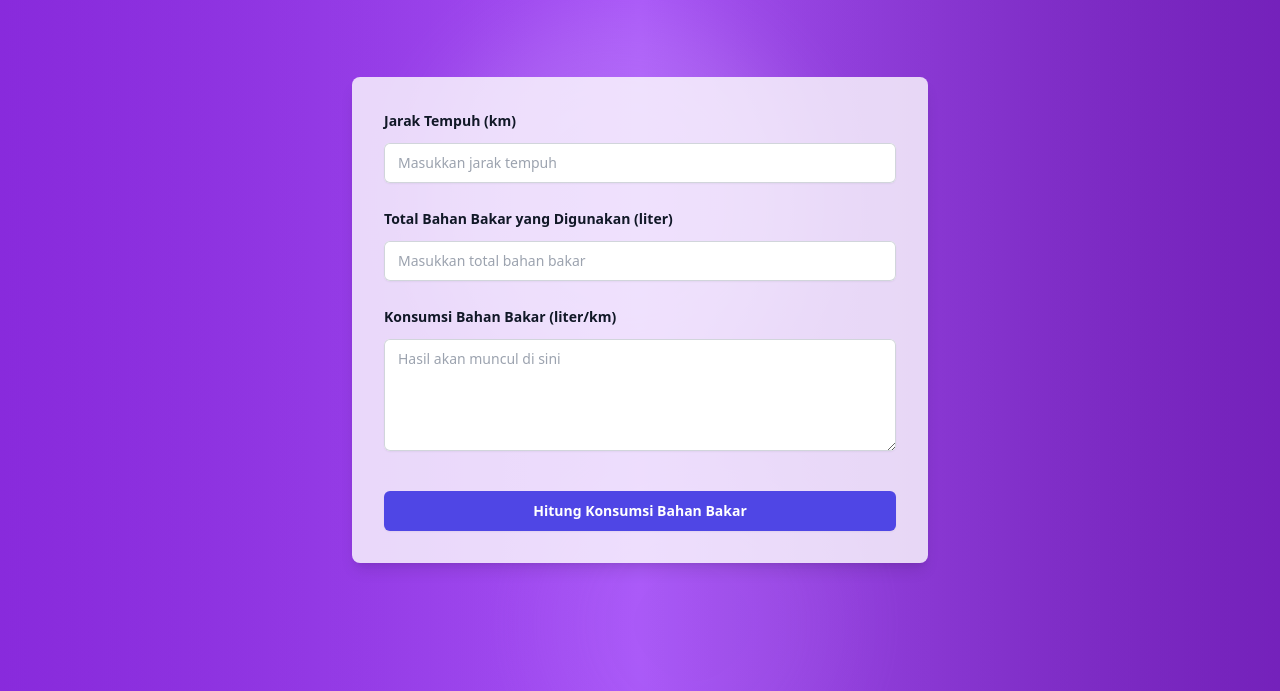
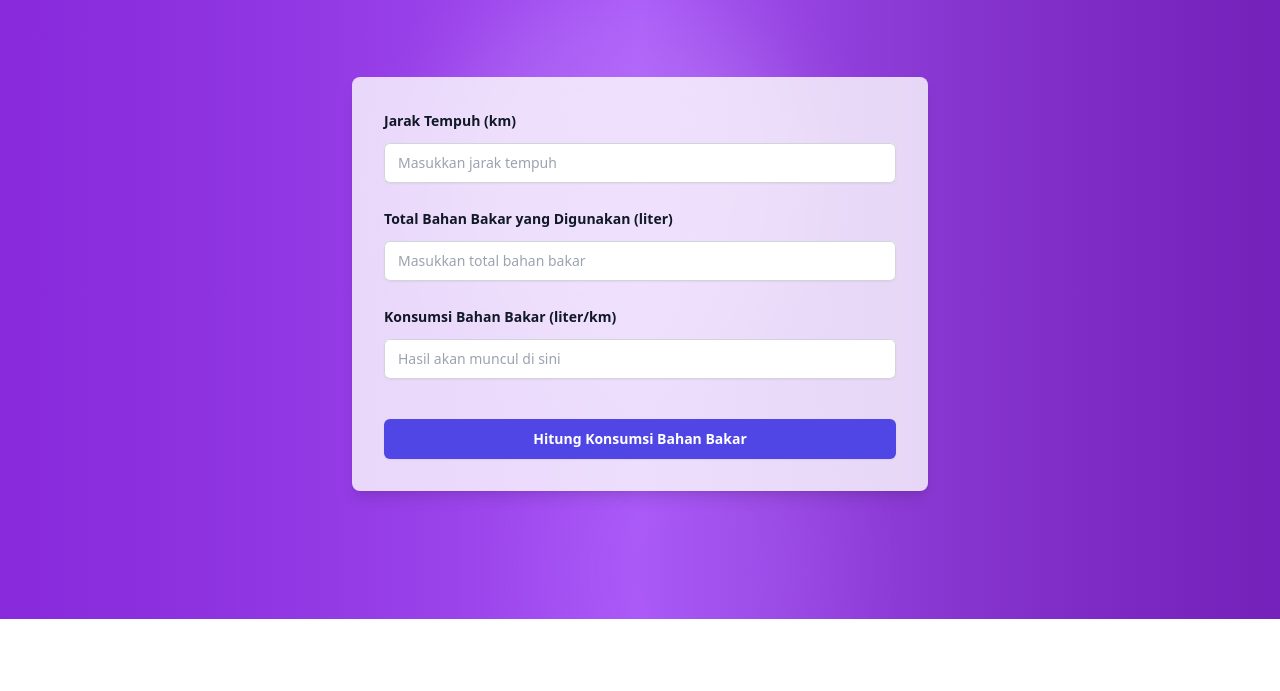
Before and after one commit to Rafa-Arfiansyah/fuel-tracker, a website: page index.html in a window 1280 px wide. Shown: the part 219-910 px from the top of the page. After the commit the page ends 838 px from the top, so only its background shows below. Drawn offline with Linux system fonts and the light colour scheme.

Commit message:
Update index.html

```diff
--- a/index.html
+++ b/index.html
@@ -34,7 +34,7 @@
             <div class="sm:col-span-2">
               <label for="result" class="block font-semibold text-gray-900 text-sm/6">Konsumsi Bahan Bakar (liter/km)</label>
               <div class="mt-2.5">
-                <textarea id="result" rows="4" readonly class="block w-full rounded-md border-0 px-3.5 py-2 text-gray-900 shadow-sm ring-1 ring-inset ring-gray-300 placeholder:text-gray-400 focus:ring-2 focus:ring-inset focus:ring-indigo-600 sm:text-sm/6" placeholder="Hasil akan muncul di sini"></textarea>
+                <input id="result" rows="4" readonly class="block w-full rounded-md border-0 px-3.5 py-2 text-gray-900 shadow-sm ring-1 ring-inset ring-gray-300 placeholder:text-gray-400 focus:ring-2 focus:ring-inset focus:ring-indigo-600 sm:text-sm/6" placeholder="Hasil akan muncul di sini"></textarea>
               </div>
             </div>
           </div>
```
